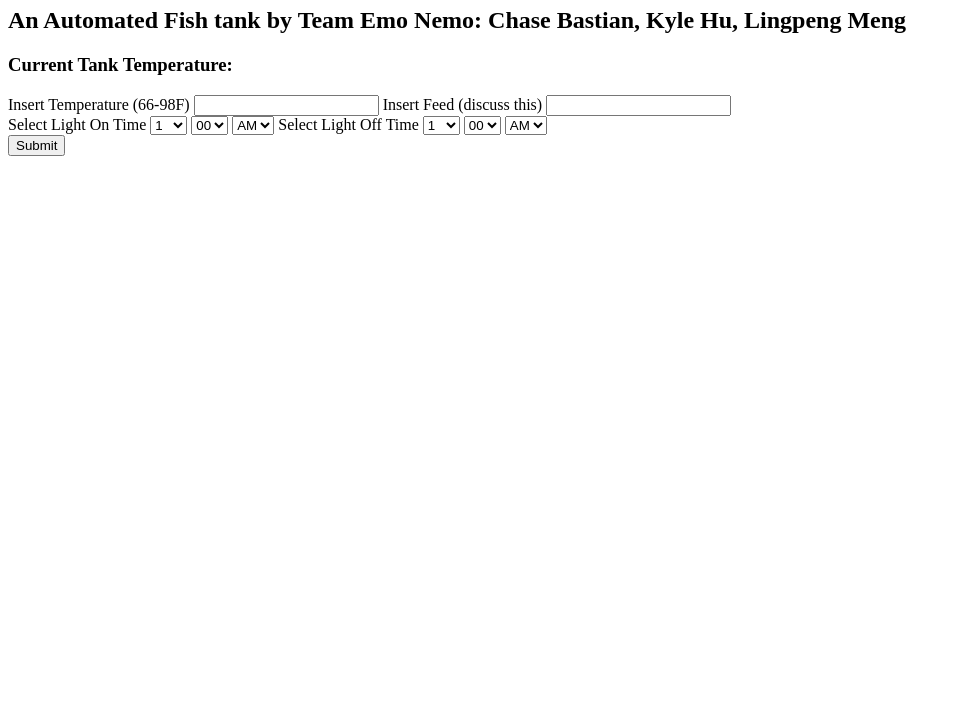
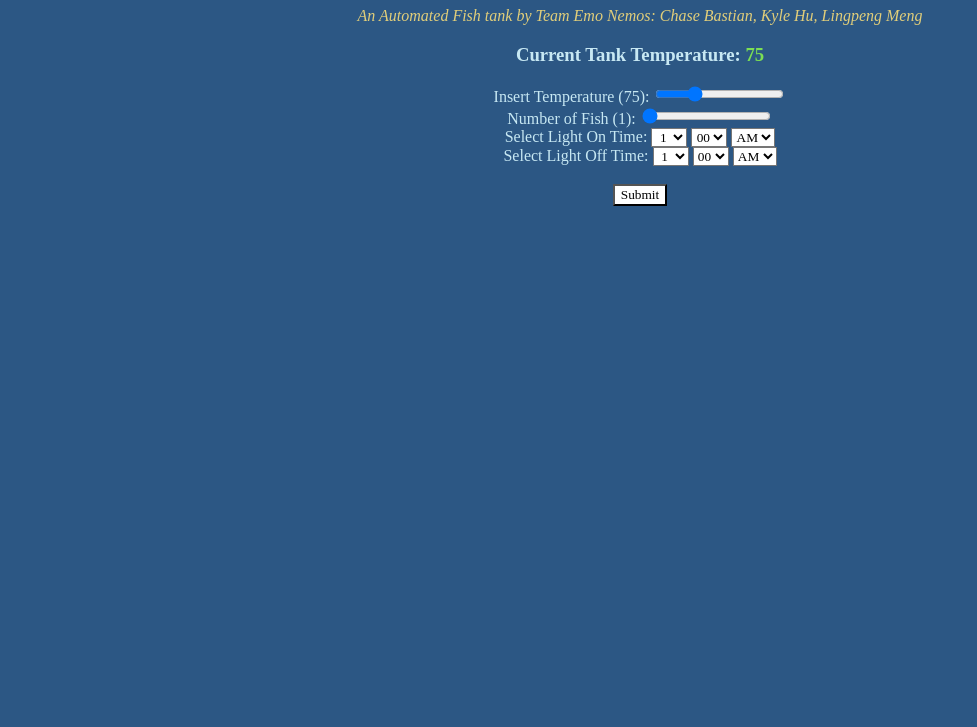
Before and after one commit to chasebastian/E-Sea-E, a plain HTML site: page Webapp/Website/index.html in a window 1280 px wide. Shown: the part 73-800 px from the top of the page, without its empty margins (0-977 px from the left). Drawn offline with Linux system fonts and the light colour scheme; no server answers; files whose address does not match are found by name.

Commit message:
made some color changes to webapp

```diff
--- a/Webapp/Website/index.html
+++ b/Webapp/Website/index.html
@@ -3,28 +3,29 @@
 <html>
 
 <head>
-
     <title> E Sea E </title>
+    <link rel="stylesheet" href="styles.css">
 </head>
 
 <body>
-    <h1> E Sea E</h1>
-    <h2> An Automated Fish tank by Team Emo Nemo: Chase Bastian, Kyle Hu, Lingpeng Meng</h2>
+    <h1> E Sea E </h1>
+    <p id="description"> An Automated Fish tank by Team Emo Nemos: Chase Bastian, Kyle Hu, Lingpeng Meng </p>
 
     <div id="outputs">
-        <h3 id="currentTemperature"> Current Tank Temperature: </h3> <!-- Will edit this entire inner html in javascript-->
+        <h3 id="currentTemperature"> Current Tank Temperature: <span id="the-temperature">75</span></h3> <!-- Will edit this entire inner html in javascript-->
     </div>
 
     <div id="inputs">
-        <label for="Temperature"> Insert Temperature (66-98F) </label>
-        <input id="Temperature" type="text"></input>
+        <label for="Temperature"> Insert Temperature (<span id="temp-current">75</span>): </label>
+        <input id="Temperature" type="range" min="66" max="98" value="75"></input>
 
-        <label for="Feed"> Insert Feed (discuss this) </label>
-        <input id="Feed" type="text"></input>
+        <br/>
+
+        <label for="Feed"> Number of Fish (<span id="feed-current">1</span>): </label>
+        <input id="Feed" type="range" min="1" max="10" value="1"></input>
     </div>
-    <div>
-
-        <label for="LightOn"> Select Light On Time </label>
+    <div id="lighting-times">
+        <label for="LightOn"> Select Light On Time: </label>
         <select id="LightOnHour">
             <option value=1> 1 </option>
             <option value=2> 2 </option>
@@ -50,7 +51,9 @@
             <option value=1> PM </option>
         </select>
 
-        <label for="LightOff"> Select Light Off Time </label>
+        <br/>
+
+        <label for="LightOff"> Select Light Off Time: </label>
         <select id="LightOffHour">
             <option value=1> 1 </option>
             <option value=2> 2 </option>
@@ -76,6 +79,7 @@
             <option value=1> PM </option>
         </select>
     </div>
+    <br/>
     <div>
         <input name="submit" type="button" value="Submit" onclick="submit()">
     </div>
--- a/Webapp/Website/src/website.js
+++ b/Webapp/Website/src/website.js
@@ -46,10 +46,10 @@
     let response = await fetch(theURL).then(response => response.json());
 
     let theTemperature = response['currentTemperature'];
-    console.log(theTemperature)
+    console.log(theTemperature);
 
-    let theCurrentTemperatureOutput = document.getElementById('currentTemperature');
-    theCurrentTemperatureOutput.textContent = "Current Tank Temperature: " + theTemperature;
+    let theCurrentTemperatureOutput = document.getElementById('#the-temperature');
+    theCurrentTemperatureOutput.textContent = theTemperature;
 
     //If we decide to display anything else, we will need to add it here
 
@@ -62,4 +62,16 @@
         //This code will execute every 5 seconds
         update();
     }, 5000);
+
+    const temperatureInput = document.querySelector('#Temperature');
+    const temperatureDisplay = document.querySelector('#temp-current');
+    temperatureInput.addEventListener('input', (e) => {
+        temperatureDisplay.innerHTML = e.target.value;
+    });
+
+    const feedInput = document.querySelector('#Feed');
+    const feedDisplay = document.querySelector('#feed-current');
+    feedInput.addEventListener('input', (e) => {
+        feedDisplay.innerHTML = e.target.value;
+    });
  }, false);
--- /dev/null
+++ b/Webapp/Website/styles.css
@@ -0,0 +1,27 @@
+* {
+    font-family: "Avenir";
+    background-color: #2C5784;
+    color: #C7E8F3;
+    text-align: center;
+}
+
+
+
+input {
+    background-color: #ffffff;
+    color: #000000;
+}
+
+select {
+    background-color: #ffffff;
+    color: #000000;
+}
+
+#the-temperature {
+    color: #7CDF54;
+}
+
+#description {
+    font-style: italic;
+    color: #E1CE7A;
+}
```
